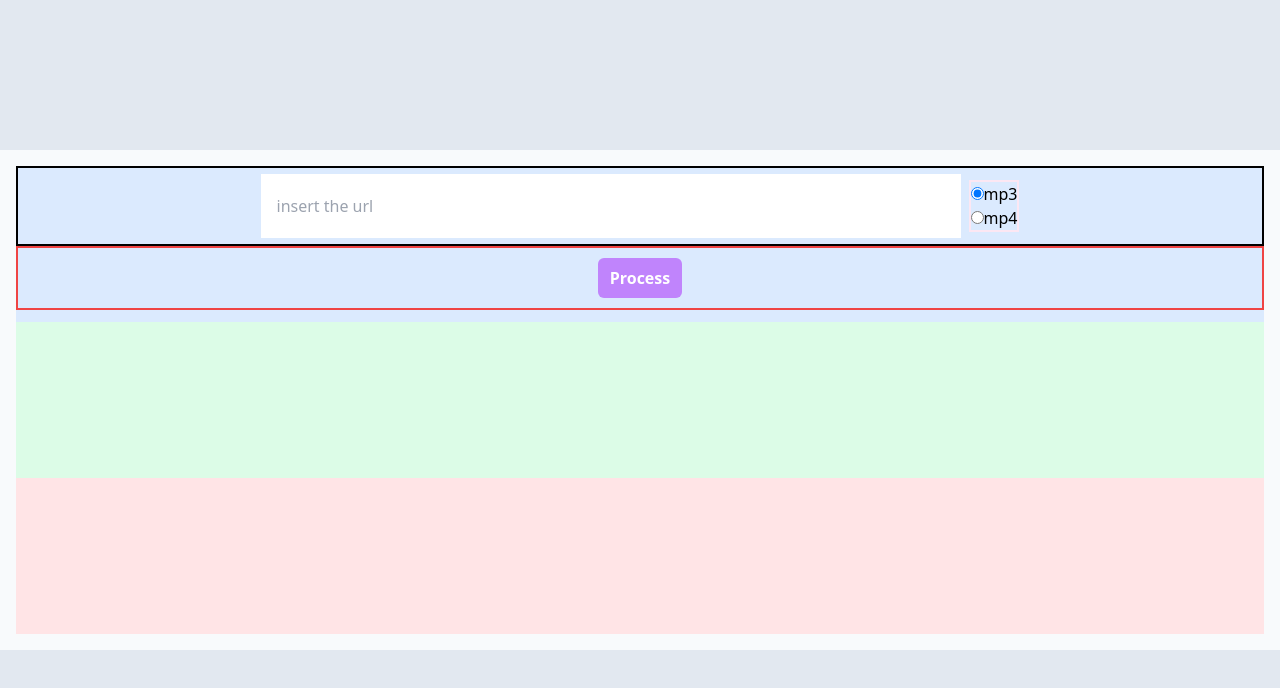
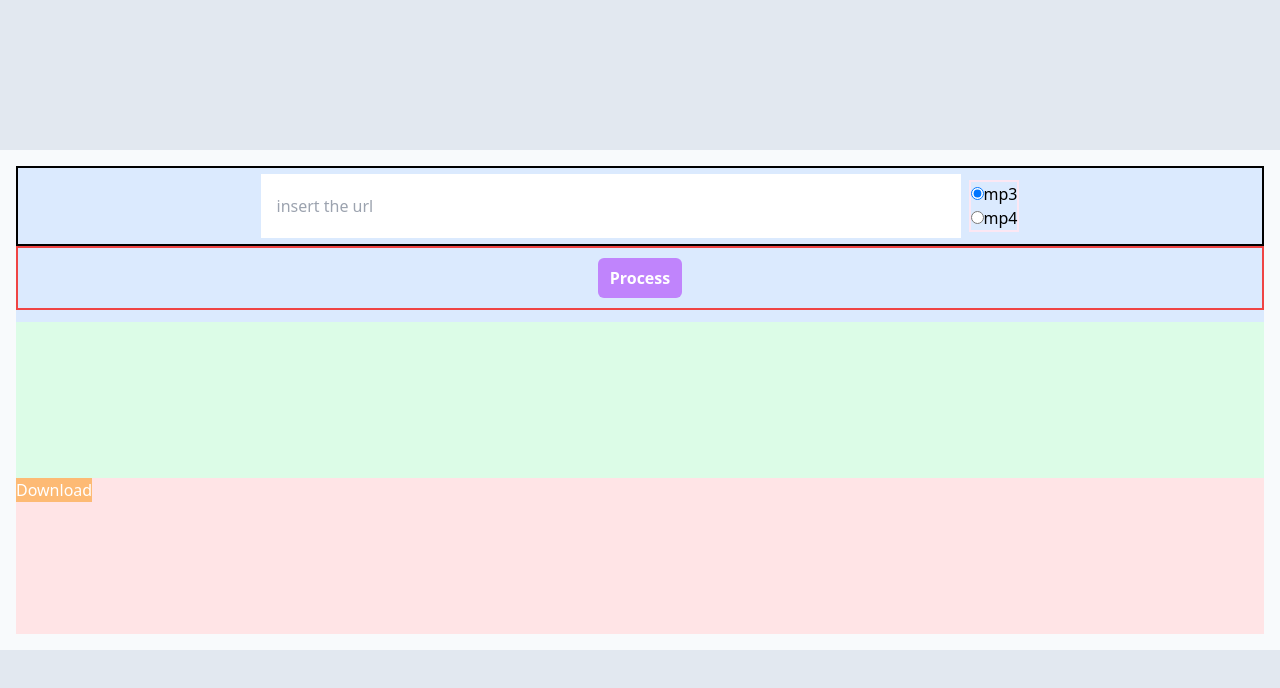
Before and after one commit to indraryadi/yt_downloader, a React (Create React App) app: page / in a window 1280 px wide. Shown: the top 688 px of the page. Built offline with nearby package versions, Linux system fonts and the light colour scheme.

Commit message:
finish add all function, next design

```diff
--- a/src/App.js
+++ b/src/App.js
@@ -4,11 +4,14 @@ import './App.css';
 import ButtonProcess from './components/ButtonProcess';
 import InputLink from './components/InputLink';
 import RadioButton from './components/RadioButton';
+import Dropdown from './components/Dropdown';
 function App() {
 
   const [link,setLink]= useState("")
   const [downloadType,setDownloadType]=useState("mp3")
   const [quality,setQuality]=useState({})
+  const [option,setOption]=useState("")
+  console.log(quality)
   // console.log("re-render")
   // console.log(link)
 
@@ -39,6 +42,26 @@ function App() {
     console.log(quality)
   }
 
+  const handleDownload=async (e)=>{
+    // need url and option
+    console.log(option)
+    console.log(link)
+    e.preventDefault()
+    const header={
+      "Content-Type":"multipart/form-data"
+    }
+    const data=new FormData()
+    data.append('url',link)
+    data.append('qualities',option)
+
+    try {
+      const response=await instanceApi.post('downloadVideo',data,{header})
+      console.log(response.data)
+    } catch (error) {
+      console.log(error)
+    }
+  }
+
   return (
     <>
       <div className='screen'>
@@ -54,8 +77,13 @@ function App() {
               </div>
             </form>
           </div>
-          <div className='video-title'></div>
-          <div className='download'></div>
+          <div className='video-title'>
+            <Dropdown quality={quality} option={option} setOption={setOption}/>
+            {/* <Dropdown quality={quality}/> */}
+          </div>
+          <div className='download'>
+            <button className='bg-orange-300 text-white' onClick={handleDownload}>Download</button>
+          </div>
         </div>
       </div>
     </>
--- /dev/null
+++ b/src/components/Dropdown.js
@@ -0,0 +1,49 @@
+// import React,{useState,useEffect} from "react";
+
+
+const Dropdown =(props)=>{
+    const {qualities,title} = props.quality
+    const option=props.option
+    const setOption=props.setOption
+
+    // const [option,setOption]=useState("")
+    // console.log(qualities)
+
+    // const [selectedOption,setSelectedOption]=useState("")
+
+    const optionItem=[]
+
+    for(let key in qualities){
+        optionItem.push(
+            <option key={key} value={key}>
+                {qualities[key]}
+            </option>
+        )
+    }
+    const handleOption=(e)=>{
+        setOption(e.target.value)
+        console.log(option)
+    }
+
+    // useEffect(()=>{
+    //     setSelectedOption(option)
+    // },[option])
+
+    // const handleDownload=()=>{
+    //     // console.log(option)
+    //     console.log(selectedOption)
+    //     console.log("download")
+    // }
+    return(
+        <>
+            <h1>{title}</h1>
+            <select className={qualities===undefined?"hidden":""} value={option} onChange={handleOption} >
+                <option value="">Choose an Option</option>
+                {optionItem===[]?<option>--No Data--</option>:optionItem}
+            </select>
+            {/* <button className="bg-rose-200 text-black  font-bold" onClick={handleDownload}>Download</button> */}
+        </>
+    )
+}
+
+export default Dropdown
```
